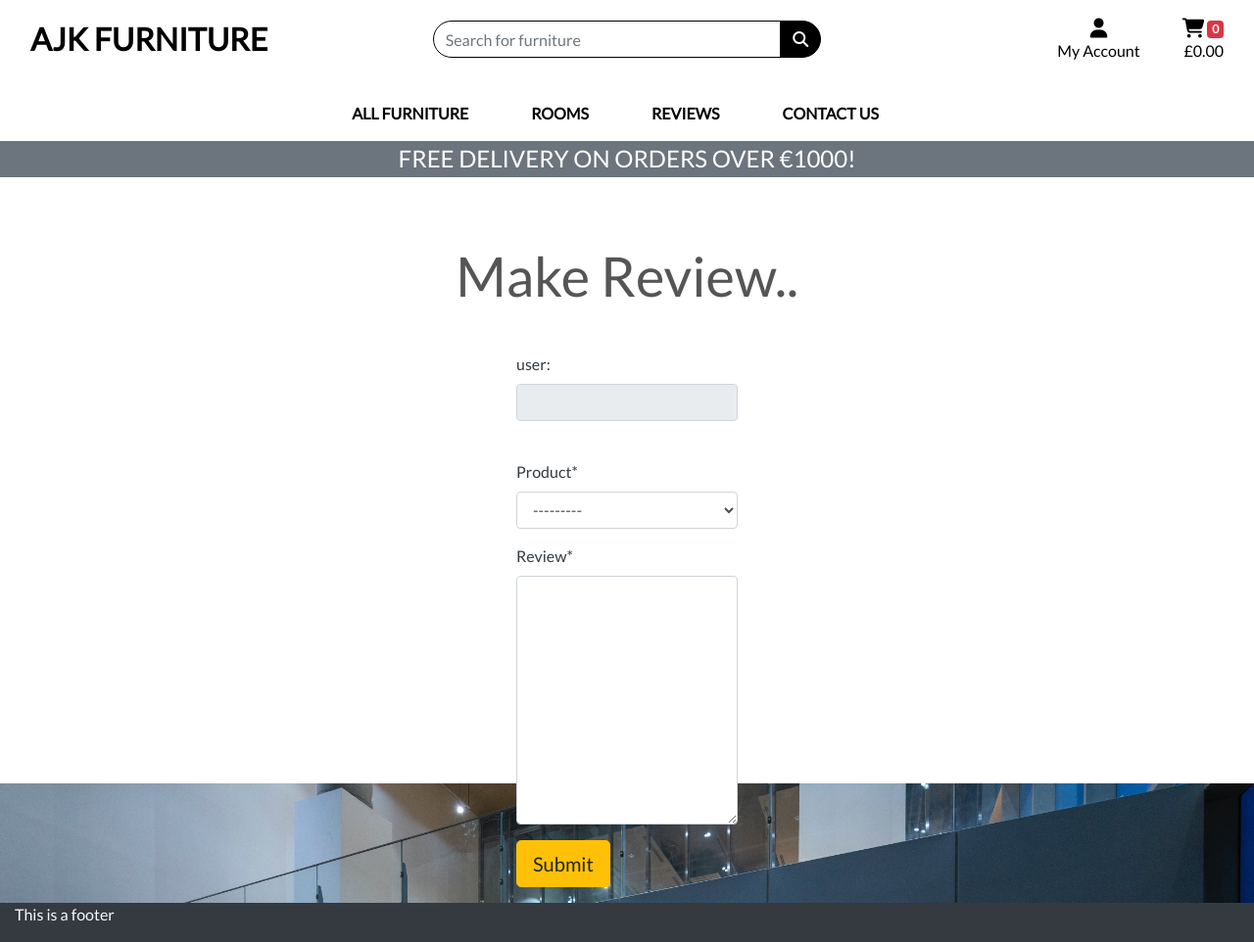
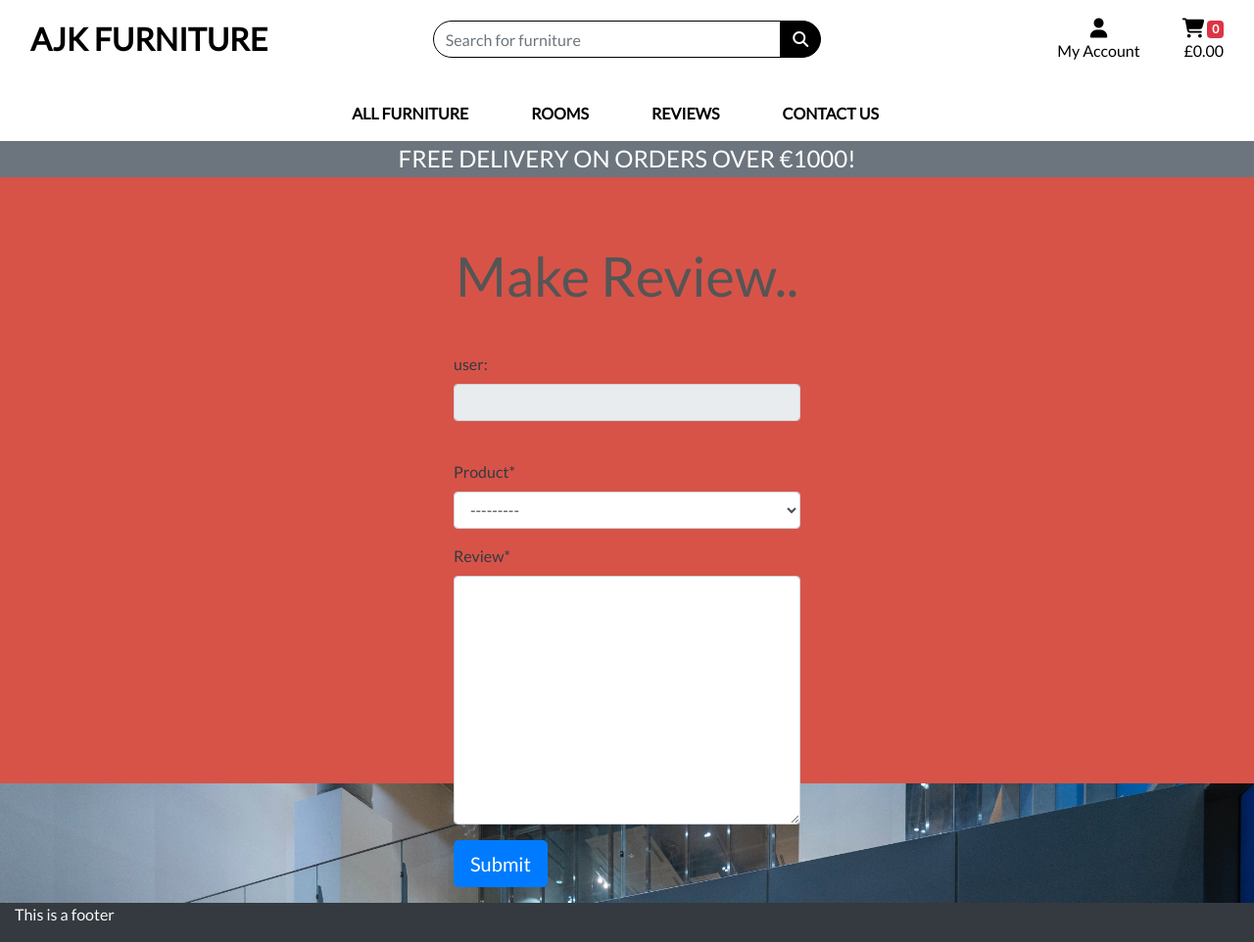
Before and after one commit to andyk8872/p5-ecommerce, a Django app: page /review/ in a window 1280 px wide. Shown: the whole page at 98% size. Run offline with Django 3.2, Linux system fonts and the light colour scheme; data comes from the database, SQL or seed files in the repository; some libraries are stand-ins or nearby versions.

Commit message:
refactor: beautify code

```diff
--- a/review/templates/review/edit_review.html
+++ b/review/templates/review/edit_review.html
@@ -13,7 +13,7 @@
 {% endblock %}
 
 {% block content %}
-<div class="overlay"></div>
+<div class="background_change"></div>
 <h1 class="display-4 mt-5 text-center">Edit Review</h1>
 <div class="container">
     <div class="row bg-form text-dark">
--- a/review/templates/review/make_review.html
+++ b/review/templates/review/make_review.html
@@ -13,13 +13,12 @@
 {% endblock %}
 
 {% block content %}
-<div class="overlay"></div>
+<div class="background_change"></div>
 <h1 class="display-4 mt-5 text-center">Make Review..</h1>
 <div class="container">
     <div class="row bg-form text-dark">
-        <div class="col-md-4 mt-3 mb-3 offset-md-4">
+        <div class="col-md-6 mt-3 mb-3 offset-md-3">
             <form method="post" style="margin-top: 1.3em;">
-
                 {% csrf_token %}
                 <div class="form-group">
                     <label for="user">user:</label>
@@ -28,7 +27,7 @@
                 </div>
                 <br>
                 {{ form | crispy }}
-                <button type="submit" class="btn btn-warning btn-signup btn-lg">Submit</button>
+                <button type="submit" class="btn btn-primary btn-signup btn-lg">Submit</button>
             </form>
         </div>
     </div>
```
Also changed, not shown: review/templates/review/show_review.html (+14 -7 lines).
